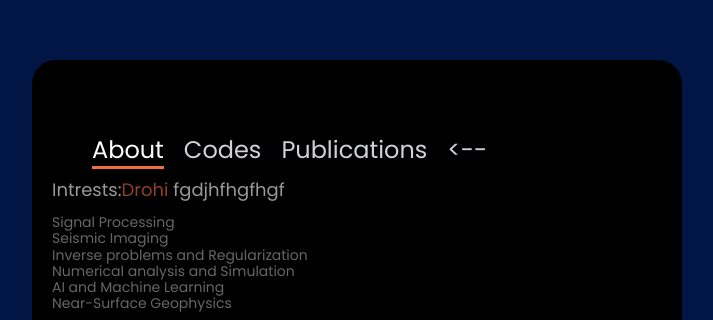
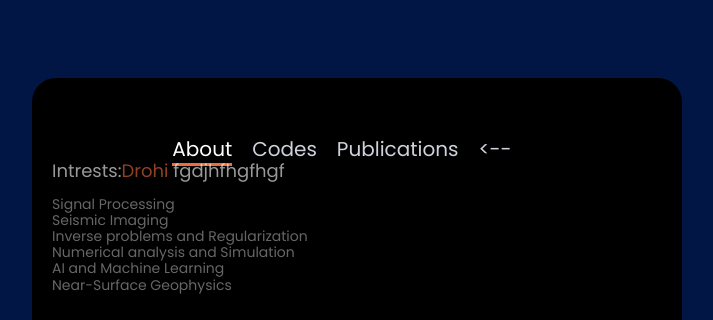
Before and after one commit to MBejvani/bejvani-homepage, a plain HTML site: page index.html in a window 1280 px wide. Shown: the part 127-447 px from the top of the page, without its empty margins (283-996 px from the left). Drawn offline with nearby package versions, Linux system fonts and the light colour scheme.

Commit message:
Update style.css

```diff
--- a/style.css
+++ b/style.css
@@ -82,18 +82,19 @@ a {
   margin-right: 30px;
   margin-bottom: 10px; */
 
-/*   margin: 0;
-  padding: 0; */
+
 
 ul.main-menu {
+  margin: 0;
+  padding: 0;
   display: flex;
   flex-wrap: wrap;
-/*   justify-content: center; */
+  justify-content: center;
   list-style: none;
 }
 ul.main-menu li a {
   margin-right: 20px;
-  font-size: 24px;
+  font-size: 20px;
   border-bottom: solid transparent 3px;
   color:#cfd2da;
 }
```
